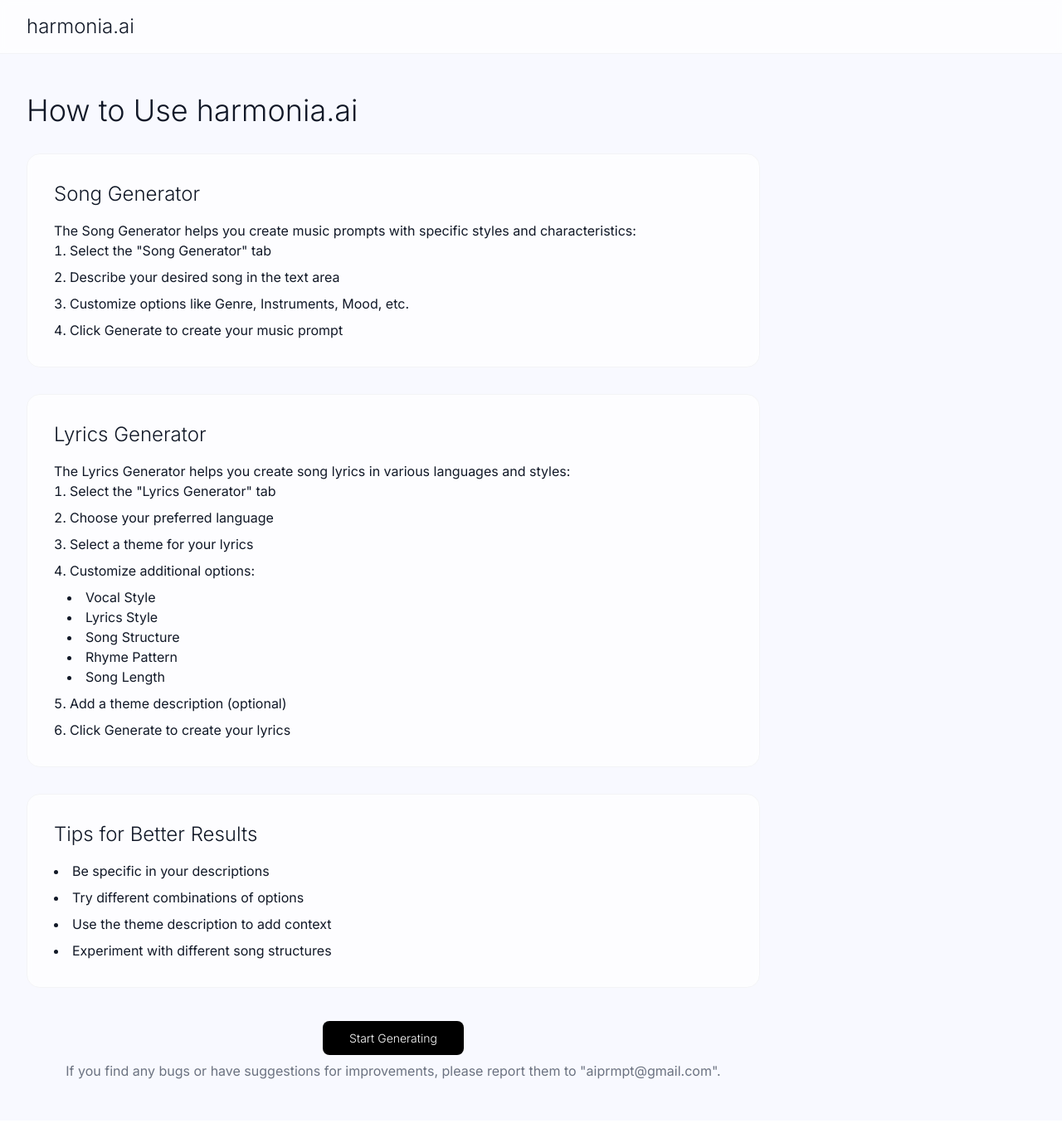
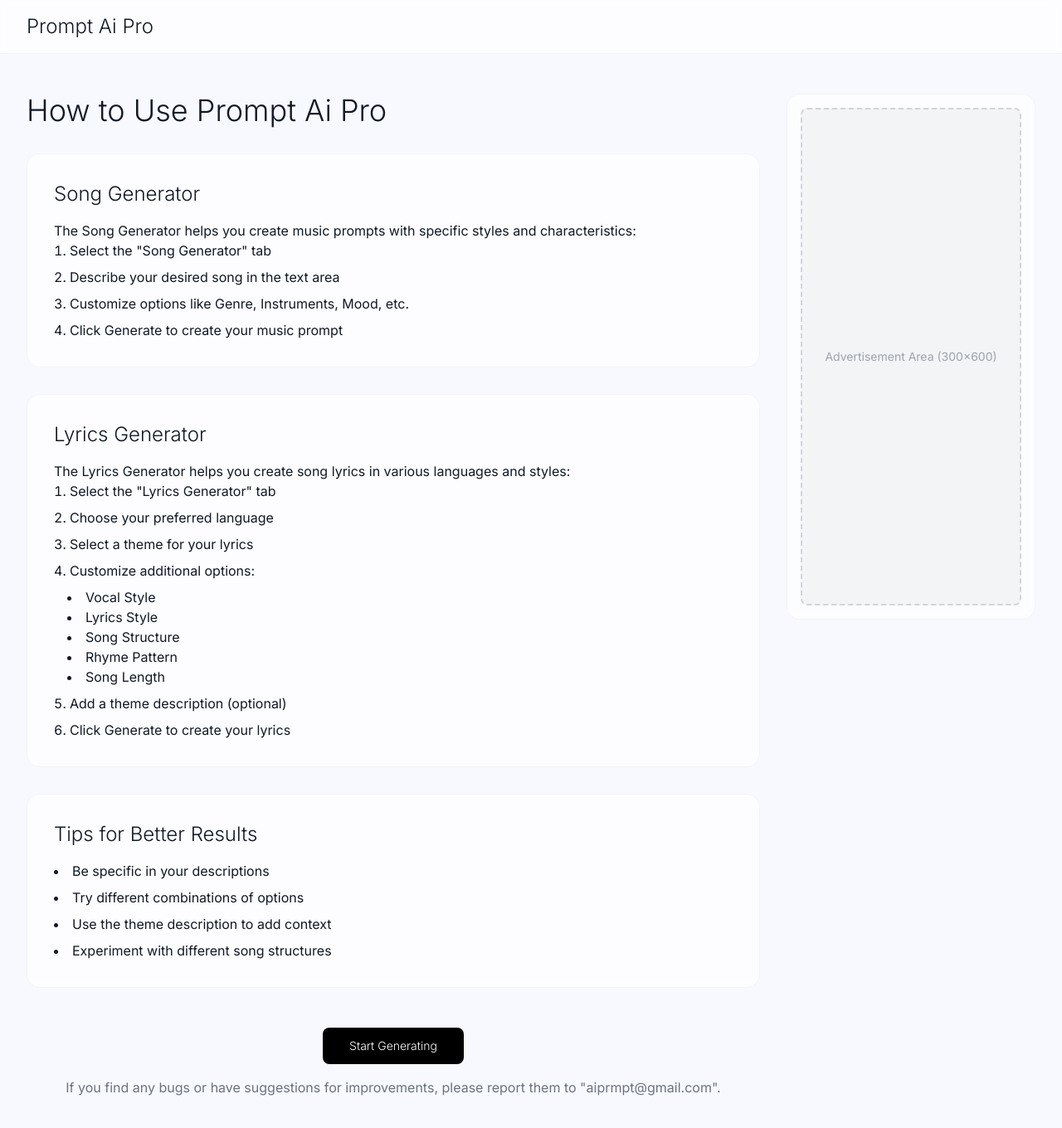
Before and after one commit to minsik-son/sunoAI, a Next.js app: page /about in a window 1280 px wide. Shown: the top 1360 px of the page at 83% size. Built offline with nearby package versions, Linux system fonts and the light colour scheme.

Commit message:
version -1.8 광고배치ON

```diff
--- a/app/about/page.tsx
+++ b/app/about/page.tsx
@@ -9,9 +9,7 @@ export default function AboutPage() {
             <nav className="border-b border-gray-100 bg-white/70 backdrop-blur-sm">
                 <div className="max-w-7xl mx-auto px-4 sm:px-6 lg:px-8">
                     <div className="flex justify-between h-16 items-center">
-                        <Link href="/">
-                            <a className="text-2xl font-light">harmonia.ai</a>
-                        </Link>
+                        <Link href="/" className="text-2xl font-light">Prompt Ai Pro</Link>
                     </div>
                 </div>
             </nav>
@@ -19,7 +17,7 @@ export default function AboutPage() {
             <div className="max-w-7xl mx-auto px-4 sm:px-6 lg:px-8 py-12">
                 <div className="flex gap-8">
                     <main className="flex-1 max-w-4xl">
-                        <h1 className="text-4xl font-light mb-8">How to Use harmonia.ai</h1>
+                        <h1 className="text-4xl font-light mb-8">How to Use Prompt Ai Pro</h1>
 
                         <div className="space-y-8">
                             <section className="bg-white/70 backdrop-blur-sm rounded-2xl p-8 border border-gray-100">
@@ -73,10 +71,8 @@ export default function AboutPage() {
 
                         {/* Generate 버튼 */}
                         <div className="mt-12 flex justify-center">
-                            <Link href="/">
-                                <a className="px-8 py-3 bg-black text-white rounded-lg hover:bg-gray-900 transition-colors text-sm font-light">
-                                    Start Generating
-                                </a>
+                            <Link href="/" className="px-8 py-3 bg-black text-white rounded-lg hover:bg-gray-900 transition-colors text-sm font-light">
+                                Start Generating
                             </Link>
                         </div>
                         <p className="text-center text-gray-500 mt-4">
@@ -87,7 +83,6 @@ export default function AboutPage() {
                     {/* Aside Advertisement */}
                     <aside className="w-[300px] hidden lg:block">
                         <div className="sticky top-8">
-                            {/*
                             <div className="bg-white/70 backdrop-blur-sm rounded-2xl p-4 border border-gray-100">
                                 <div className="h-[600px] bg-gray-100 rounded-lg border-2 border-dashed border-gray-300 flex items-center justify-center">
                                     <div className="text-gray-400 text-sm">
@@ -95,7 +90,6 @@ export default function AboutPage() {
                                     </div>
                                 </div>
                             </div>
-                            */}
                         </div>
                     </aside>
                 </div>
--- a/app/components/ads/InlineAd.tsx
+++ b/app/components/ads/InlineAd.tsx
@@ -1,16 +1,11 @@
 'use client';
 
 export default function InlineAd() {
-    return null
+    return (<div className="w-full my-8">
+        <div className="max-w-3xl mx-auto h-[250px] bg-gray-100 rounded-lg border-2 border-dashed border-gray-300 flex items-center justify-center">
+            <div className="text-gray-400 text-sm">
+                Advertisement Area (728x90 or 300x250)
+            </div>
+        </div>
+    </div>);
 }
-
-// 주석 처리된 광고 코드
-{/*
-<div className="w-full my-8">
-    <div className="max-w-3xl mx-auto h-[250px] bg-gray-100 rounded-lg border-2 border-dashed border-gray-300 flex items-center justify-center">
-        <div className="text-gray-400 text-sm">
-            Advertisement Area (728x90 or 300x250)
-        </div>
-    </div>
-</div>
-*/}
--- a/app/layout.tsx
+++ b/app/layout.tsx
@@ -6,8 +6,8 @@ import Script from 'next/script';
 const inter = Inter({ subsets: ['latin'] });
 
 export const metadata: Metadata = {
-    title: 'My New App',
-    description: 'Generated by Onlook',
+    title: 'Prompt Ai Pro',
+    description: 'Prompt Ai Pro',
 };
 
 export default function RootLayout({ children }: Readonly<{ children: React.ReactNode }>) {
--- a/app/page.tsx
+++ b/app/page.tsx
@@ -162,7 +162,7 @@ export default function Page() {
                 <div className="max-w-7xl mx-auto px-4 sm:px-6 lg:px-8" data-oid="fu3ddcb">
                     <div className="flex justify-between h-16 items-center">
                         <span className="text-2xl font-light">
-                            harmonia.ai
+                            Prompt Ai Pro
                         </span>
                         <div className="flex space-x-8">
                             <a
@@ -629,35 +629,7 @@ export default function Page() {
             </main>
 
             {/* 하단 고정 광고 */}
-            {/* {!isSubscriber && <FixedBottomAd />} */}
-
-            {/* Generate 버튼 아래 광고 */}
-            {/*
-            <div className="flex justify-center mt-8">
-                <div className="bg-white/70 backdrop-blur-sm rounded-2xl p-4 border border-gray-100">
-                    <div className="h-[90px] bg-gray-100 rounded-lg border-2 border-dashed border-gray-300 flex items-center justify-center">
-                        <div className="text-gray-400 text-sm">
-                            Advertisement Area (728x90)
-                        </div>
-                    </div>
-                </div>
-            </div>
-            */}
-
-            {/* Aside Advertisement */}
-            <aside className="w-[300px] hidden lg:block">
-                <div className="sticky top-8">
-                    {/*
-                    <div className="bg-white/70 backdrop-blur-sm rounded-2xl p-4 border border-gray-100">
-                        <div className="h-[600px] bg-gray-100 rounded-lg border-2 border-dashed border-gray-300 flex items-center justify-center">
-                            <div className="text-gray-400 text-sm">
-                                Advertisement Area (300x600)
-                            </div>
-                        </div>
-                    </div>
-                    */}
-                </div>
-            </aside>
+            {!isSubscriber && <FixedBottomAd />}
         </div>
     );
 }
```
